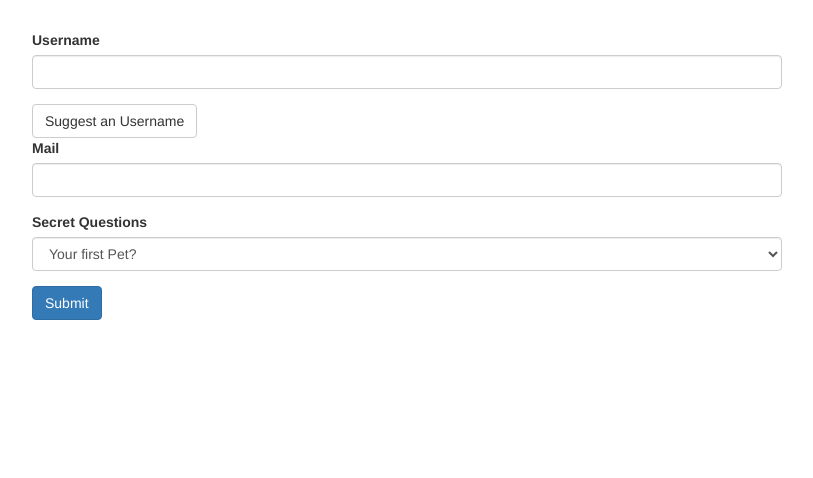
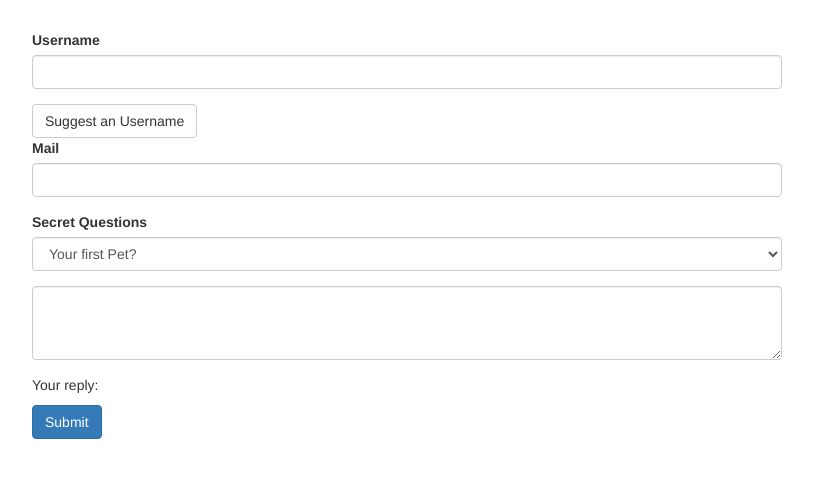
Before and after one commit to Salsa-Dude/template-driven-form-angular, an Angular app: page / in a window 1280 px wide. Shown: the top 478 px of the page, without its empty margins (233-1046 px from the left). Built offline with nearby package versions, Linux system fonts and the light colour scheme.

Commit message:
Using ngModel with Two-Way-Binding

```diff
--- a/src/app/app.component.html
+++ b/src/app/app.component.html
@@ -43,6 +43,16 @@
             <option value="teacher">Your first teacher?</option>
           </select>
         </div>
+        <div class="form-group">
+          <textarea
+            name="questionAnswer"
+            rows="3"
+            class="form-control"
+            [(ngModel)] = "answer"
+          >
+          </textarea>
+        </div>
+        <p>Your reply: {{ answer }}</p>
         <button
           class="btn btn-primary"
           type="submit"
--- a/src/app/app.component.ts
+++ b/src/app/app.component.ts
@@ -9,6 +9,7 @@
 export class AppComponent {
   @ViewChild('f') signupForm: NgForm;
   defaultQuestion = 'pet';
+  answer = '';
 
   suggestUserName() {
     const suggestedName = 'Superuser';
```
